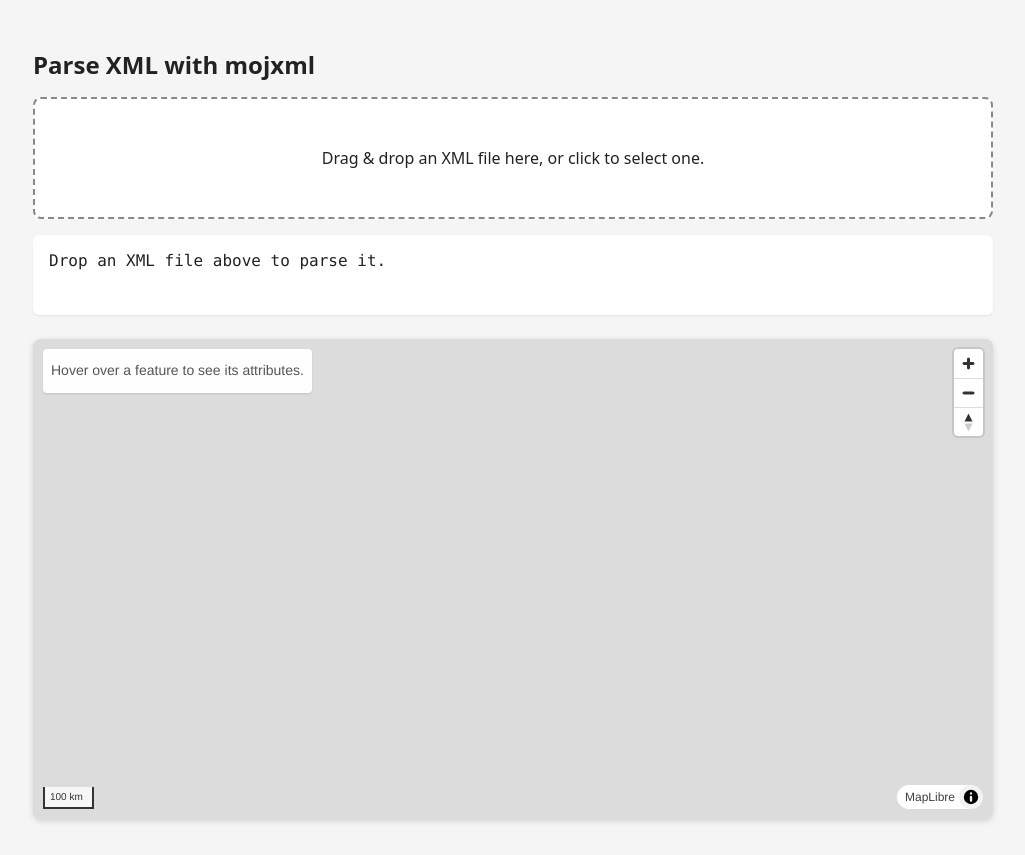
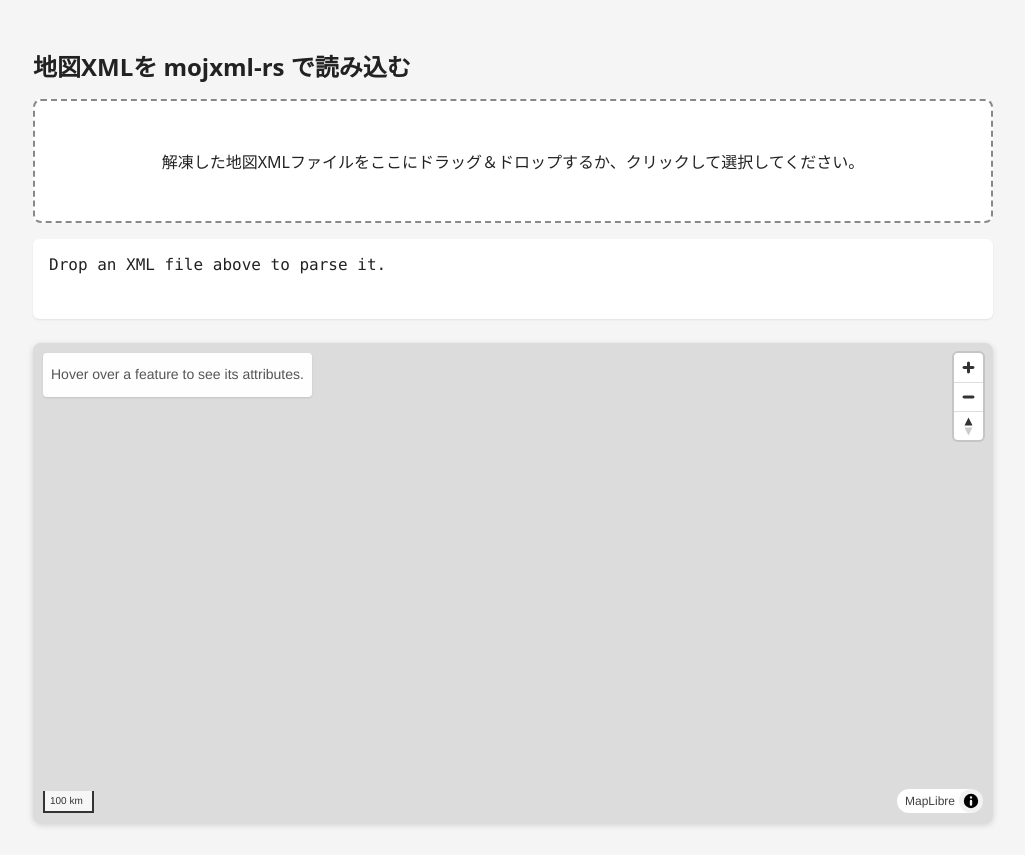
Before and after one commit to KotobaMedia/mojxml-rs, a website built with Vite: page web/index.html in a window 1280 px wide. Shown: the whole page, without its empty margins (127-1152 px from the left). Built offline with nearby package versions, Linux system fonts and the light colour scheme; no server answers.

Commit message:
vite build options

```diff
--- a/web/index.html
+++ b/web/index.html
@@ -2,7 +2,6 @@
 <html lang="en">
   <head>
     <meta charset="UTF-8" />
-    <link rel="icon" type="image/svg+xml" href="/vite.svg" />
     <meta name="viewport" content="width=device-width, initial-scale=1.0" />
     <title>mojxml web version</title>
     <style>
@@ -106,8 +105,8 @@
   </head>
   <body>
     <main>
-      <h1>Parse XML with mojxml</h1>
-      <div id="drop-area">Drag &amp; drop an XML file here, or click to select one.</div>
+      <h1>地図XMLを mojxml-rs で読み込む</h1>
+      <div id="drop-area">解凍した地図XMLファイルをここにドラッグ＆ドロップするか、クリックして選択してください。</div>
       <input type="file" id="file-input" accept=".xml,text/xml" hidden />
       <pre id="status" aria-live="polite"></pre>
       <div id="map" role="region" aria-label="Parsed GeoJSON preview"></div>
--- a/web/vite.config.ts
+++ b/web/vite.config.ts
@@ -1,6 +1,7 @@
 import { defineConfig } from 'vite';
 
 export default defineConfig({
+  base: './',
   server: {
     fs: {
       allow: ['.', '../crates/wasm/pkg'],
```
Also changed, not shown: .github/workflows/pages.yml.
